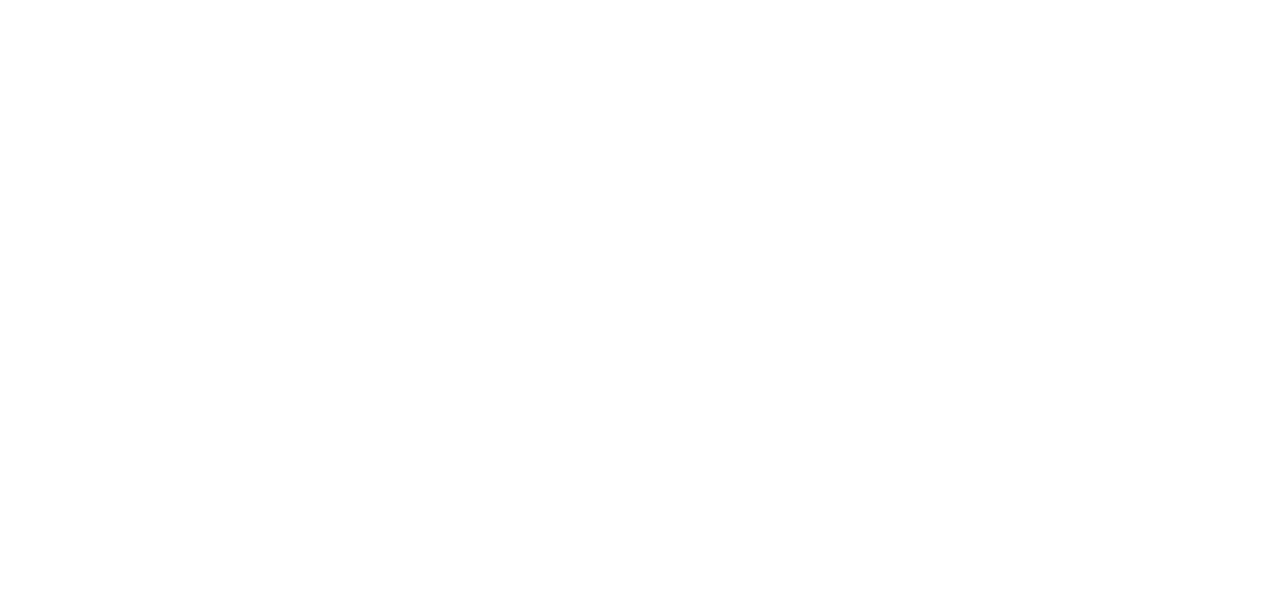
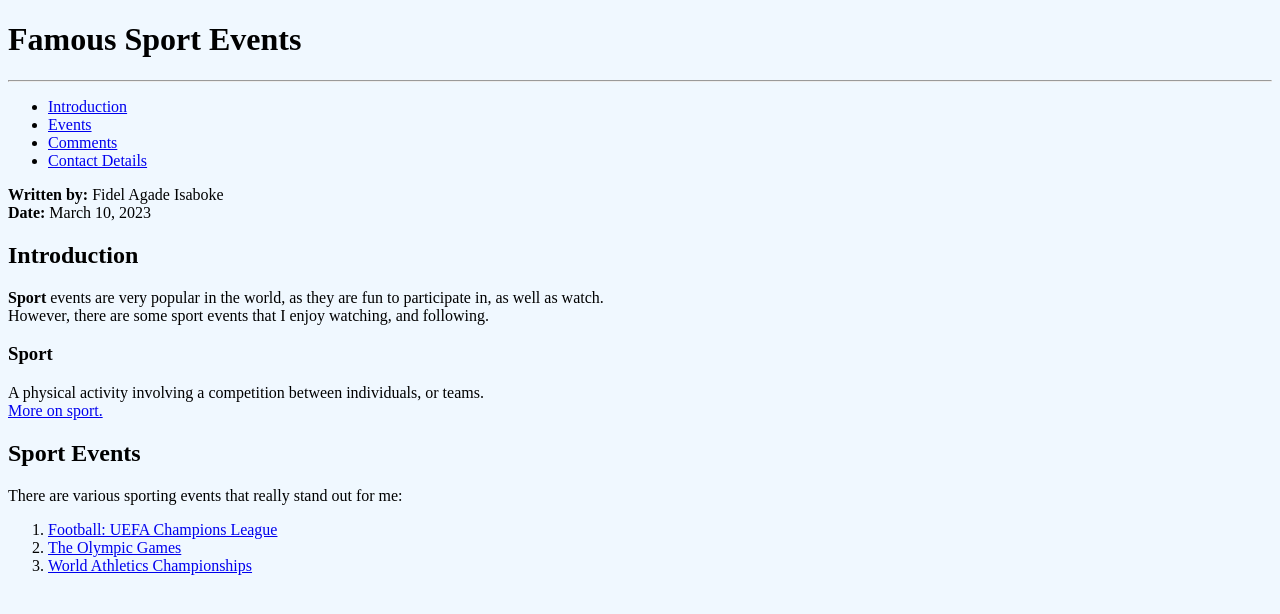
Before and after one commit to Fidelisaboke/html-project-one, a plain HTML site: page index.html in a window 1280 px wide. Drawn offline with Linux system fonts and the light colour scheme.

Commit message:
Adding some lines in index.html and a css folder

```diff
--- /dev/null
+++ b/css/index-styles.css
@@ -0,0 +1,3 @@
+body{
+    background-color:aliceblue;
+}
--- a/index.html
+++ b/index.html
@@ -1,12 +1,59 @@
 <!DOCTYPE html>
 <html lang="en">
 <head>
+    <link rel="stylesheet" href="css/index-styles.css">
     <meta charset="UTF-8">
     <meta http-equiv="X-UA-Compatible" content="IE=edge">
     <meta name="viewport" content="width=device-width, initial-scale=1.0">
-    <title>Famous Sport Events</title>
+    <meta name="author" content="Fidel Agade Isaboke">
+    <meta name="description" content="Famous sporting events">
+    <title>Sport Events</title>
 </head>
 <body>
+    <!--Adding a title for the webpage-->
+    <header id="page-header">
+        <h1>Famous Sport Events</h1>
+        <hr>
+        <nav id="page-nav">
+            <ul>
+                <li><a href="#intro">Introduction</a></li>
+                <li><a href="#events">Events</a></li>
+                <li><a href="#comments">Comments</a></li>
+                <li><a href="#contact-details">Contact Details</a></li>
+            </ul>
+        </nav>
+    </header>
+
+    <!--Main content starts here-->
+    <main>
+        <section id="sports-article-author">
+            <span><b>Written by: </b>Fidel Agade Isaboke</span><br>
+            <span><b>Date: </b><time datetime="2023-03-10">March 10, 2023</time></span>
+        </section>
+        <article id="sports-article">
+            <section id="intro-section">
+                <h2 id="intro">Introduction</h2>
+                <p><b>Sport</b> events are very popular in the world, as they are fun to participate in, as well as watch.<br>
+                However, there are some sport events that I enjoy watching, and following.</p>
+
+                <aside>
+                    <h3>Sport</h3>
+                    <span>A physical activity involving a competition between individuals, or teams.</span><br>
+                    <a href="https://en.wikipedia.org/wiki/Sport" target="_blank">More on sport.</a>
+                </aside>
+            </section>
+
+            <section id="events-section">
+                <h2 is="events">Sport Events</h2>
+                <p>There are various sporting events that really stand out for me:</p>
+                <ol>
+                    <li><a href="#champions-league">Football: UEFA Champions League</a></li>
+                    <li><a href="#olympics">The Olympic Games</a></li>
+                    <li><a href="#world-championships">World Athletics Championships</a></li>
+                </ol>
+            </section>
+        </article>
+    </main>
 
 </body>
 </html>
```
